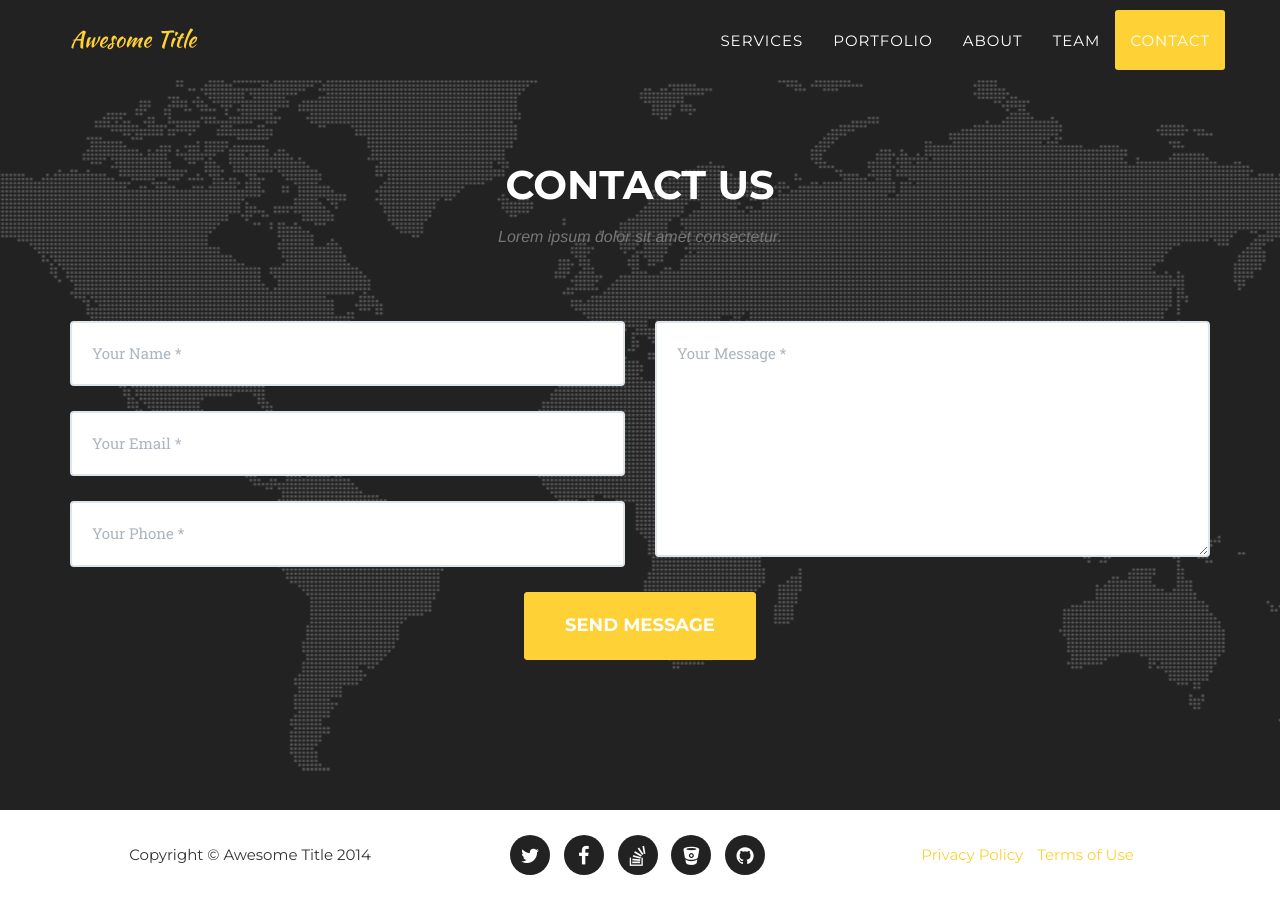
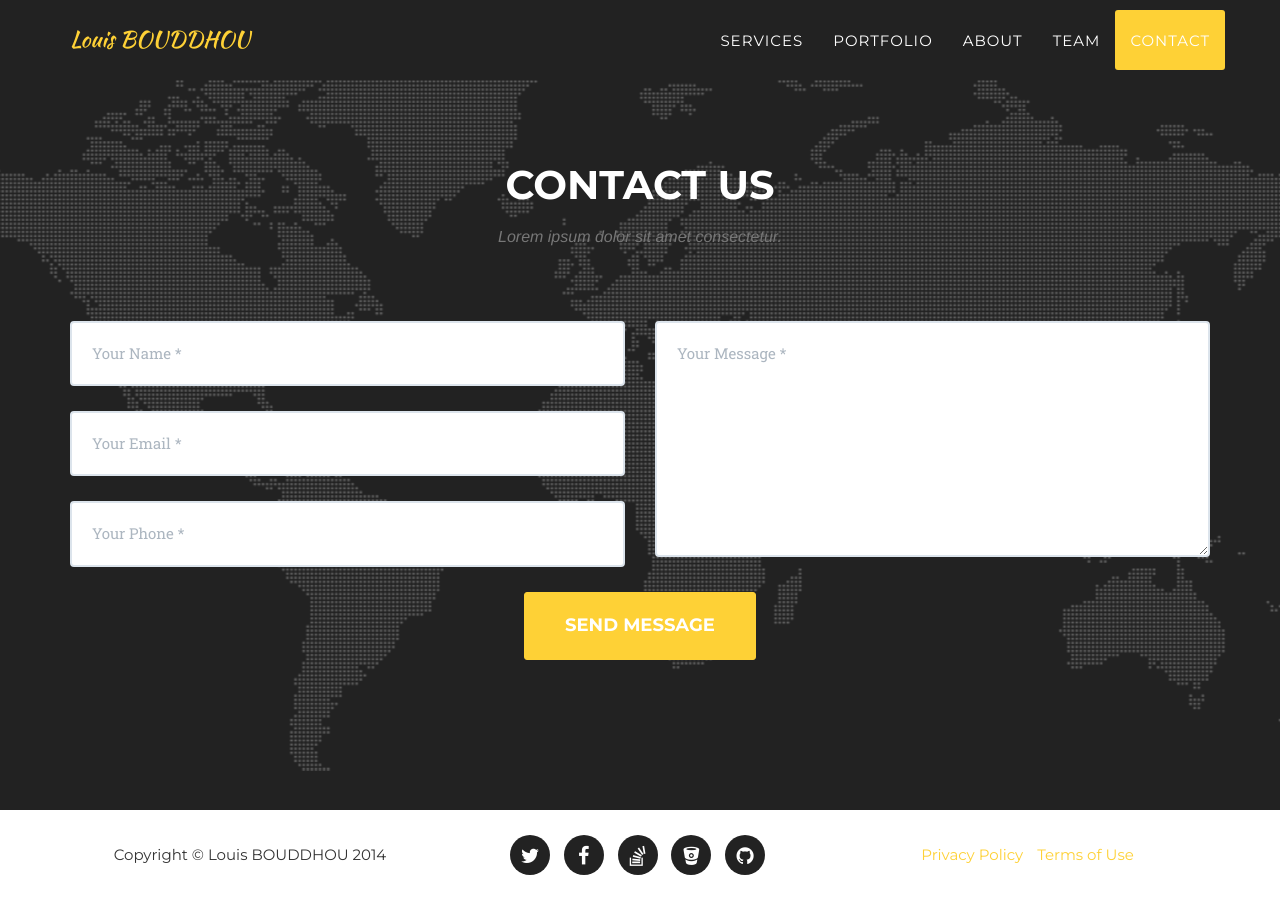
Before and after one commit to deGonzz/deGonzz.github.io, a Jekyll site: the page built from index.html, in a window 1280 px wide and 900 px high, scrolled down 5636 px. Built offline with Jekyll 4.4.1, drawn with Linux system fonts in a browser that asks for light colours; some web fonts are replaced.

Commit message:
pushing jekyll changes

```diff
--- a/_config.yml
+++ b/_config.yml
@@ -1,9 +1,9 @@
-url: https://degonzz.github.io
+url: https://deGonzz.github.io
 baseurl:
 
 # Site settings
-title: Awesome Title
-email: your-email@domain.com
+title: Louis BOUDDHOU
+email: louis.bouddhou@gmail.com
 description: "Write an awesome description for your new site here. You can edit this line in _config.yml. It will appear in your document head meta (for Google search results) and in your feed.xml site description."
 
 # Color settings (hex-codes without the leading hash-tag)
```
Also changed, not shown: 7 other files.
